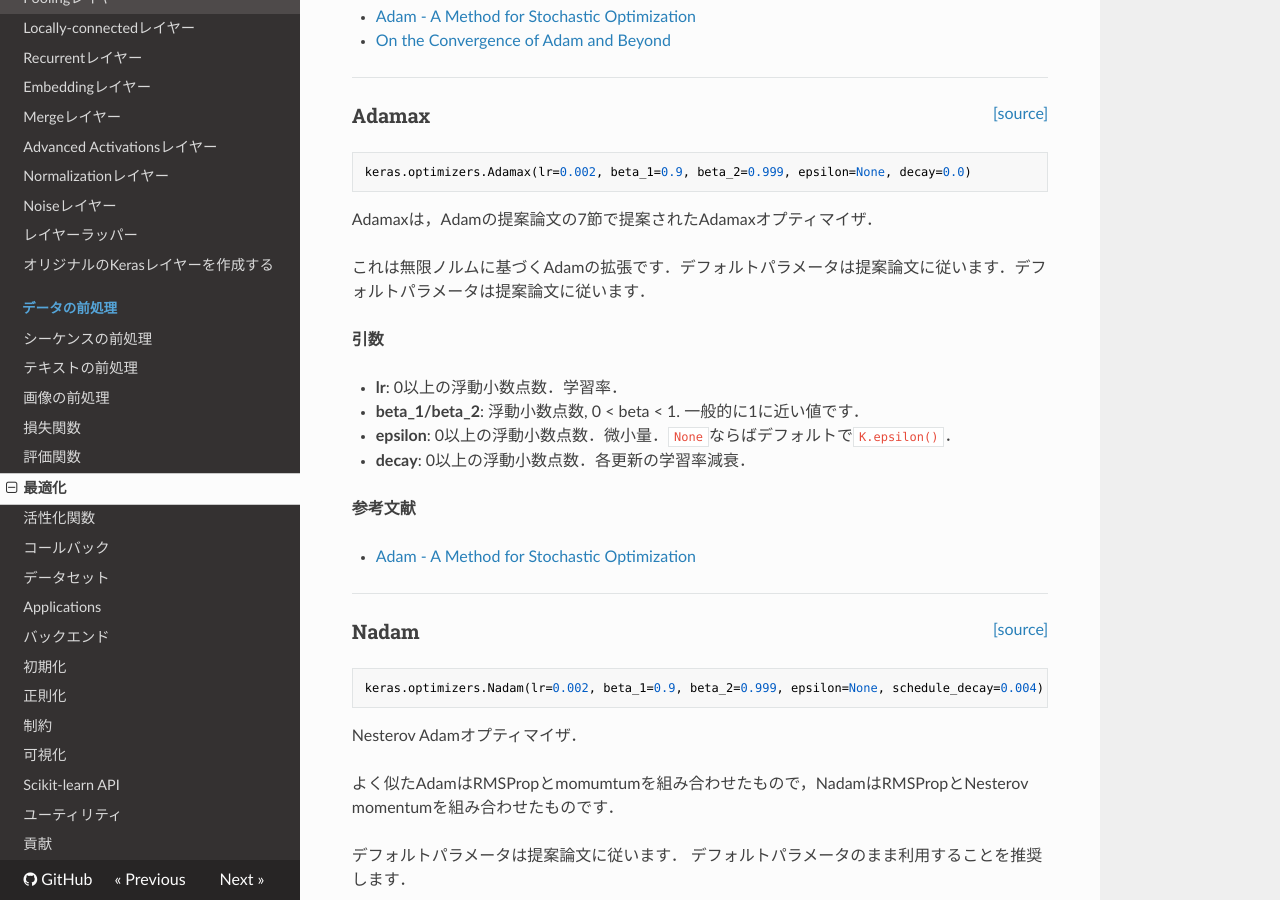
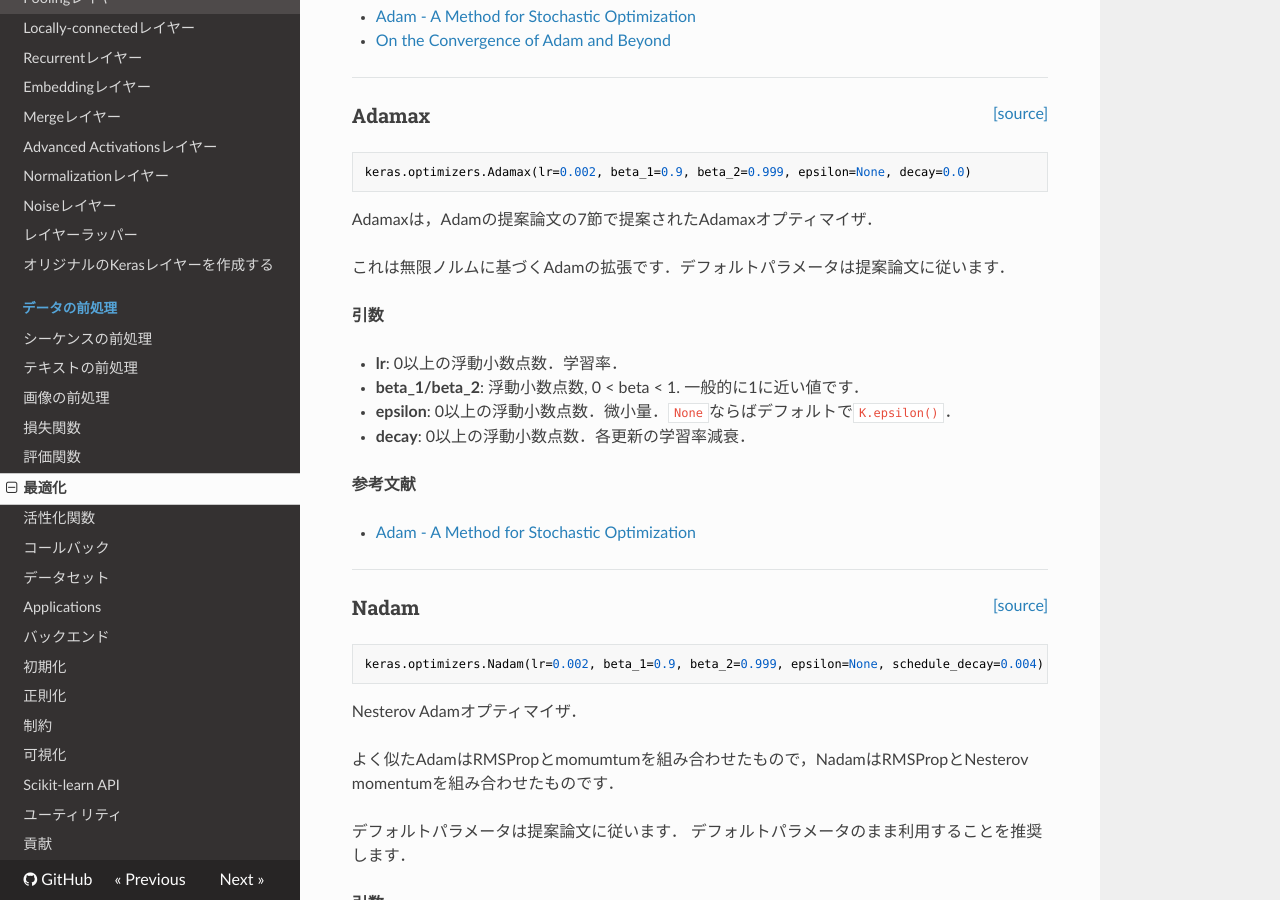
Before and after one commit to keras-team/keras-docs-ja, an MkDocs documentation site: the page built from sources/optimizers.md, in a window 1280 px wide and 900 px high, scrolled down 3390 px. Built offline with MkDocs 1.6.1, drawn with Linux system fonts in a browser that asks for light colours; nearby versions of some CDN libraries; old or Windows-style settings are respelled for this version of MkDocs.

Commit message:
remove duplicated sentences

```diff
--- a/sources/optimizers.md
+++ b/sources/optimizers.md
@@ -177,7 +177,7 @@ keras.optimizers.Adamax(lr=0.002, beta_1=0.9, beta_2=0.999, epsilon=None, decay=
 
 Adamaxは，Adamの提案論文の7節で提案されたAdamaxオプティマイザ．
 
-これは無限ノルムに基づくAdamの拡張です．デフォルトパラメータは提案論文に従います．デフォルトパラメータは提案論文に従います．
+これは無限ノルムに基づくAdamの拡張です．デフォルトパラメータは提案論文に従います．
 
 __引数__
 
```
